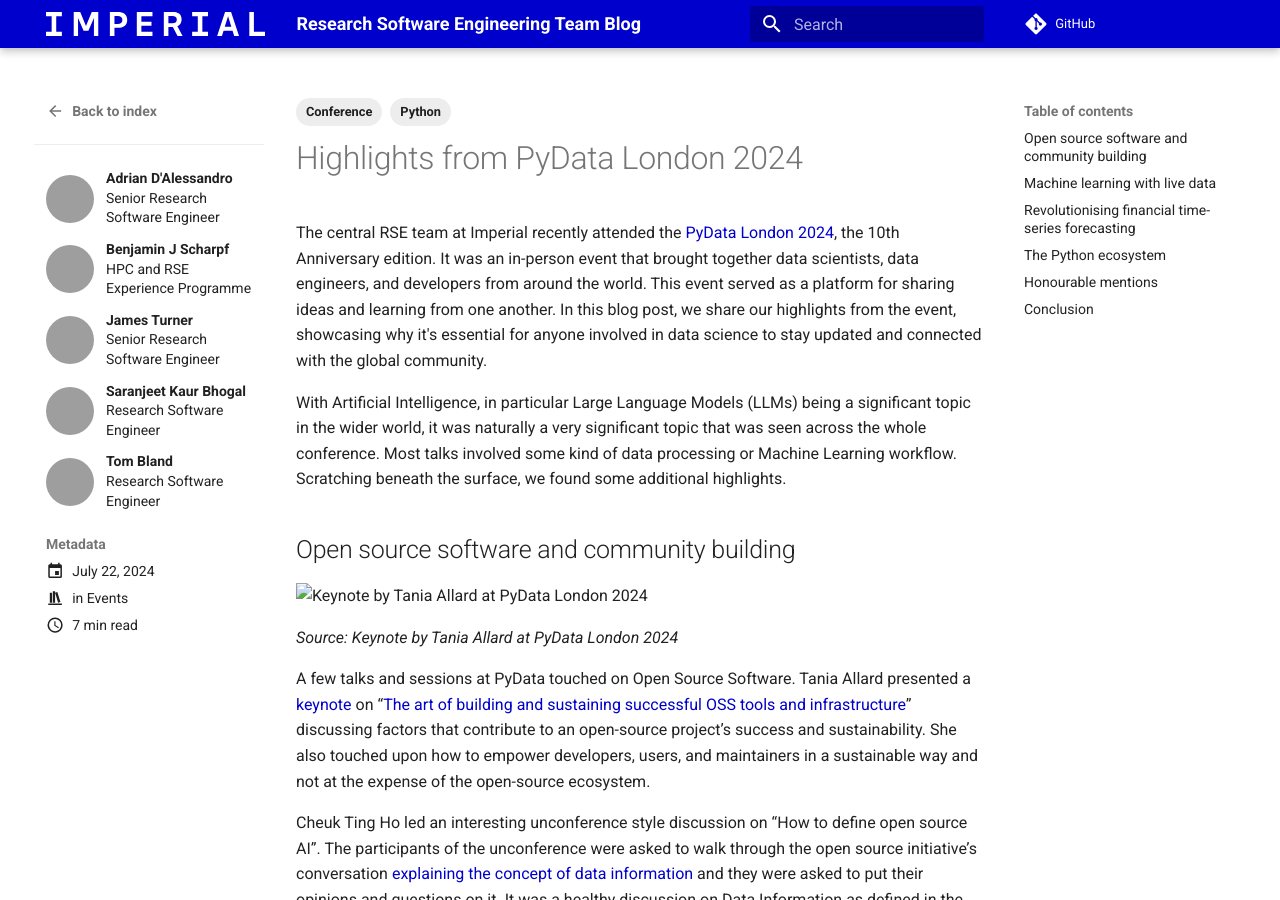
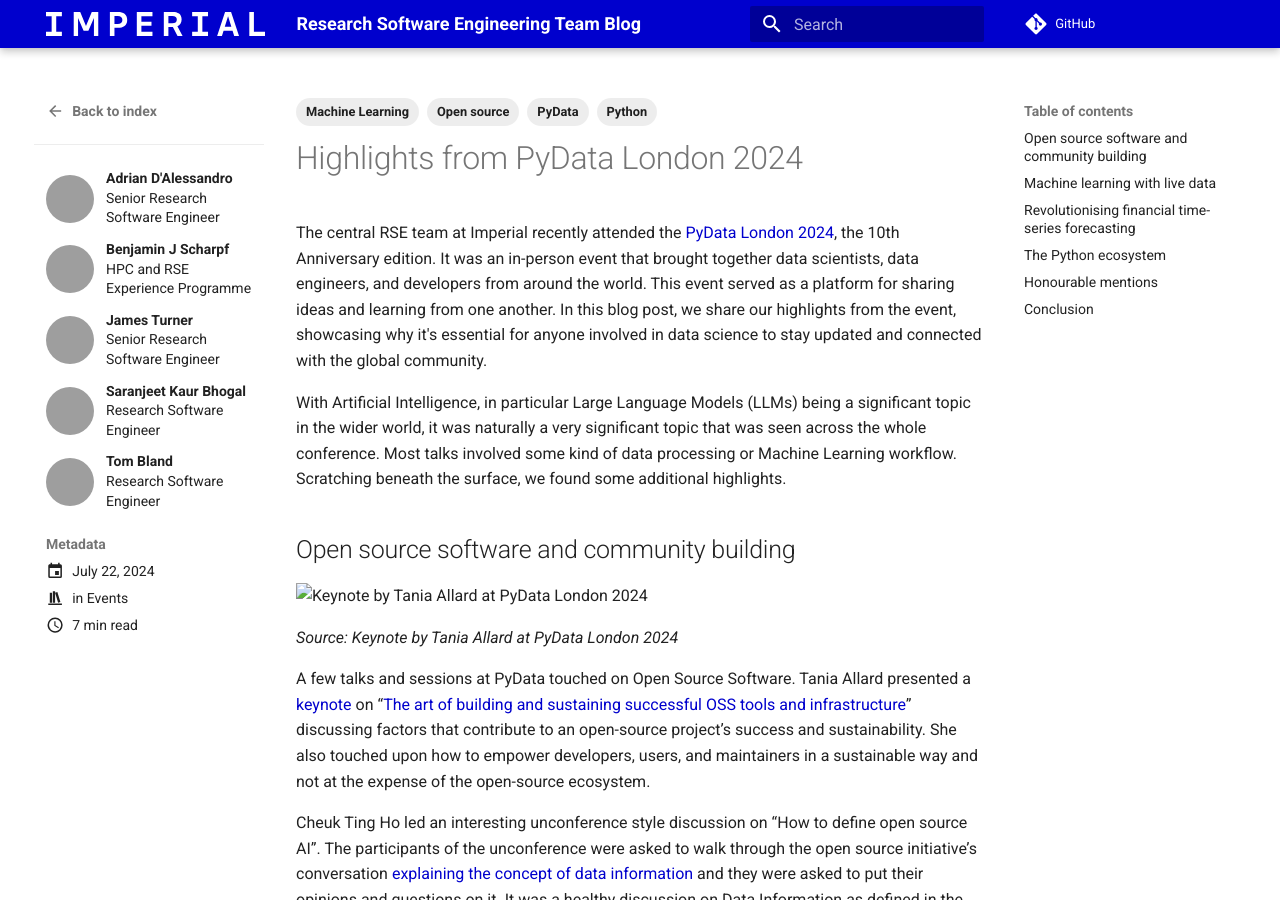
Before and after one commit to ImperialCollegeLondon/RSEBlog, an MkDocs documentation site: the page built from docs/posts/pydata_london_2024.md, in a window 1280 px wide and 900 px high, cut to the strip 0-900 px from the top of the window. Built offline with MkDocs 1.6.1 and Material for MkDocs 9.7.7, drawn with Linux system fonts in a browser that asks for light colours; comment, search, counter and statistics services are not loaded; grey boxes are pictures that could not be loaded.

Commit message:
update tags

```diff
--- a/docs/posts/pydata_london_2024.md
+++ b/docs/posts/pydata_london_2024.md
@@ -9,7 +9,9 @@
 categories:
   - Events
 tags:
-  - Conference
+  - Machine Learning
+  - Open source
+  - PyData
   - Python
 ---
 
```
